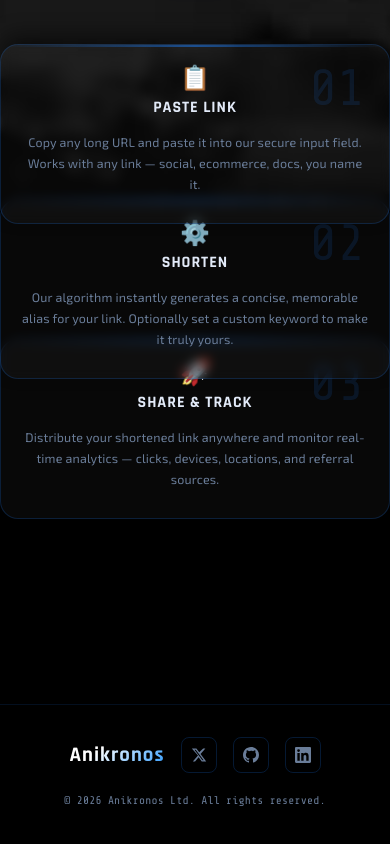
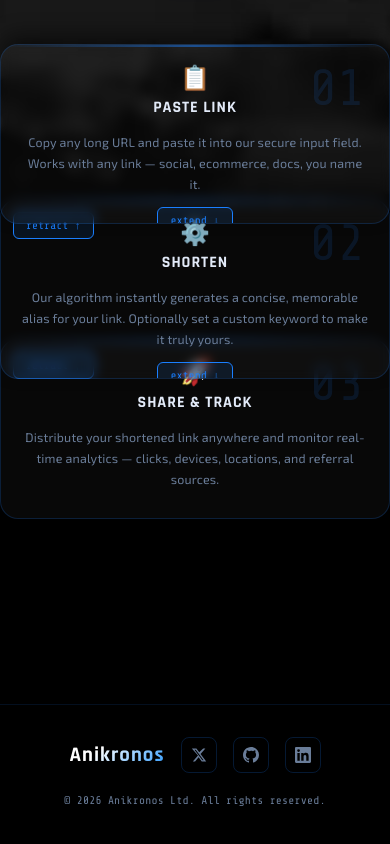
Before and after one commit to MEPHiSTO126/URLshortener, a React (Vite) app: page / in a window 390 px wide. Shown: the part 1798-2642 px from the top of the page. Built offline with nearby package versions, Linux system fonts and the light colour scheme; no server answers.

Commit message:
Add env config, extend/retract buttons for mobile cards

```diff
--- a/src/App.css
+++ b/src/App.css
@@ -613,6 +613,47 @@ footer {
   .sdeck-card-1:hover, .sdeck-card-1:focus,
   .sdeck-card-2:hover, .sdeck-card-2:focus,
   .sdeck-card-3:hover, .sdeck-card-3:focus { transform: none; }
+
+  /* Action buttons - only show in vertical layout */
+  .sdeck-action {
+    display: inline-flex;
+    align-items: center;
+    gap: 4px;
+    padding: 6px 12px;
+    font-family: var(--font-mono);
+    font-size: 0.7rem;
+    color: var(--blue);
+    background: rgba(26, 127, 255, 0.1);
+    border: 1px solid var(--blue);
+    border-radius: 6px;
+    cursor: pointer;
+    transition: all 0.2s ease;
+  }
+
+  .sdeck-action:hover {
+    background: var(--blue-glow);
+    transform: translateY(-2px);
+  }
+
+  /* Position retract buttons at top-left */
+  .sdeck-card-2 .sdeck-action.retract,
+  .sdeck-card-3 .sdeck-action.retract {
+    position: absolute;
+    top: 12px;
+    left: 12px;
+    margin: 0;
+  }
+
+  /* Position extend buttons at bottom */
+  .sdeck-card-1 .sdeck-action.extend,
+  .sdeck-card-2 .sdeck-action.extend {
+    margin-top: 12px;
+  }
+}
+
+/* Hide action buttons in desktop layout */
+@media (min-width: 1201px) {
+  .sdeck-action { display: none !important; }
 }
 
 @media (max-width: 640px) {
--- a/src/App.jsx
+++ b/src/App.jsx
@@ -2,7 +2,7 @@ import React, { useState, useRef } from "react";
 import './App.css';
 
 // ── Backend API ─────────────────────────────────────────────────────────────
-const API_BASE = "https://url-shortner-dbau.onrender.com";
+const API_BASE = import.meta.env.VITE_API_BASE;
 
 async function shortenUrl(longUrl) {
   const res = await fetch(`${API_BASE}/api/shorten/`, {
@@ -201,14 +201,18 @@ export default function AnikronosApp() {
                 <div className="sdeck-emoji">📋</div>
                 <div className="sdeck-name">Paste Link</div>
                 <div className="sdeck-desc">Copy any long URL and paste it into our secure input field. Works with any link — social, ecommerce, docs, you name it.</div>
+                <button className="sdeck-action extend" aria-label="Extend">extend ↓</button>
               </div>
               <div className="sdeck-card sdeck-card-2" tabIndex={0} role="button" aria-label="Step 2: Shorten">
+                <button className="sdeck-action retract" aria-label="Retract">retract ↑</button>
                 <div className="sdeck-step-num">02</div>
                 <div className="sdeck-emoji">⚙️</div>
                 <div className="sdeck-name">Shorten</div>
                 <div className="sdeck-desc">Our algorithm instantly generates a concise, memorable alias for your link. Optionally set a custom keyword to make it truly yours.</div>
+                <button className="sdeck-action extend" aria-label="Extend">extend ↓</button>
               </div>
               <div className="sdeck-card sdeck-card-3" tabIndex={0} role="button" aria-label="Step 3: Share and Track">
+                <button className="sdeck-action retract" aria-label="Retract">retract ↑</button>
                 <div className="sdeck-step-num">03</div>
                 <div className="sdeck-emoji">🚀</div>
                 <div className="sdeck-name">Share &amp; Track</div>
```
Also changed, not shown: 2 other files (tests, documents, lock files or other folders).
